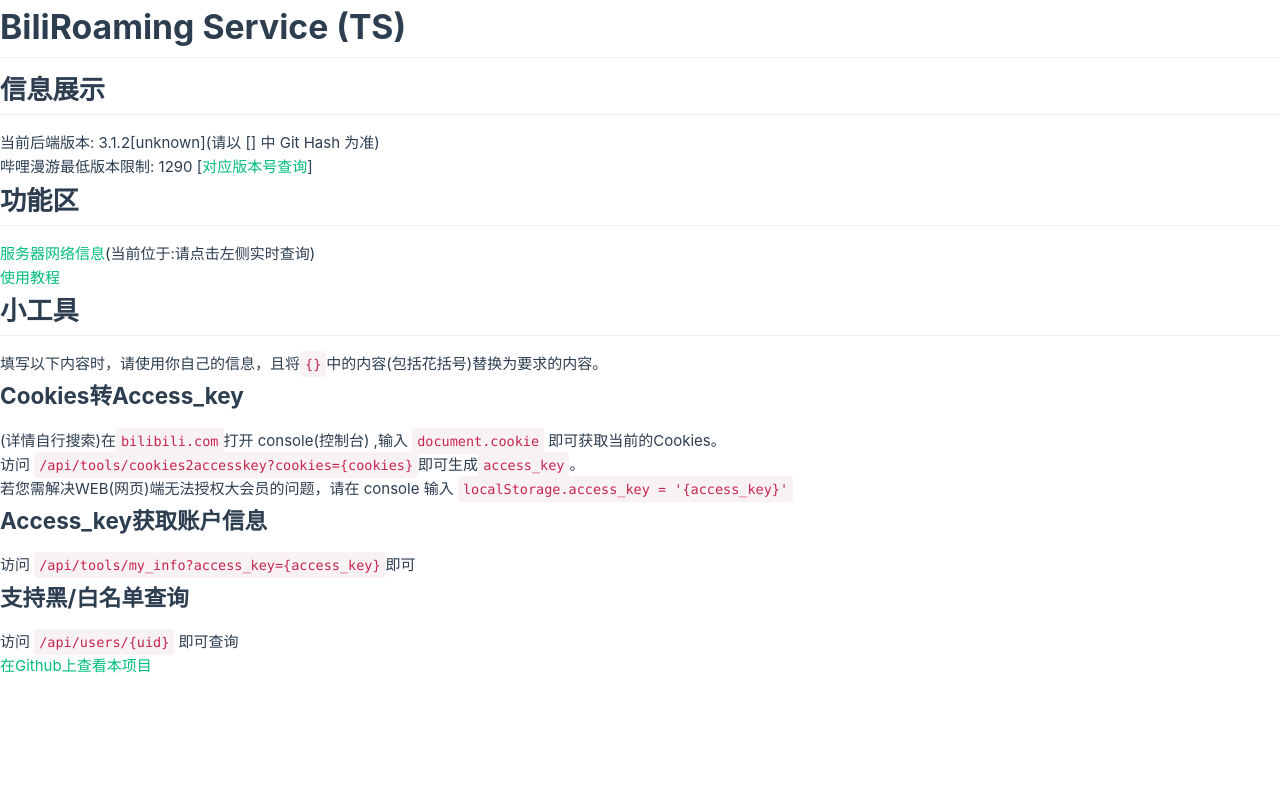
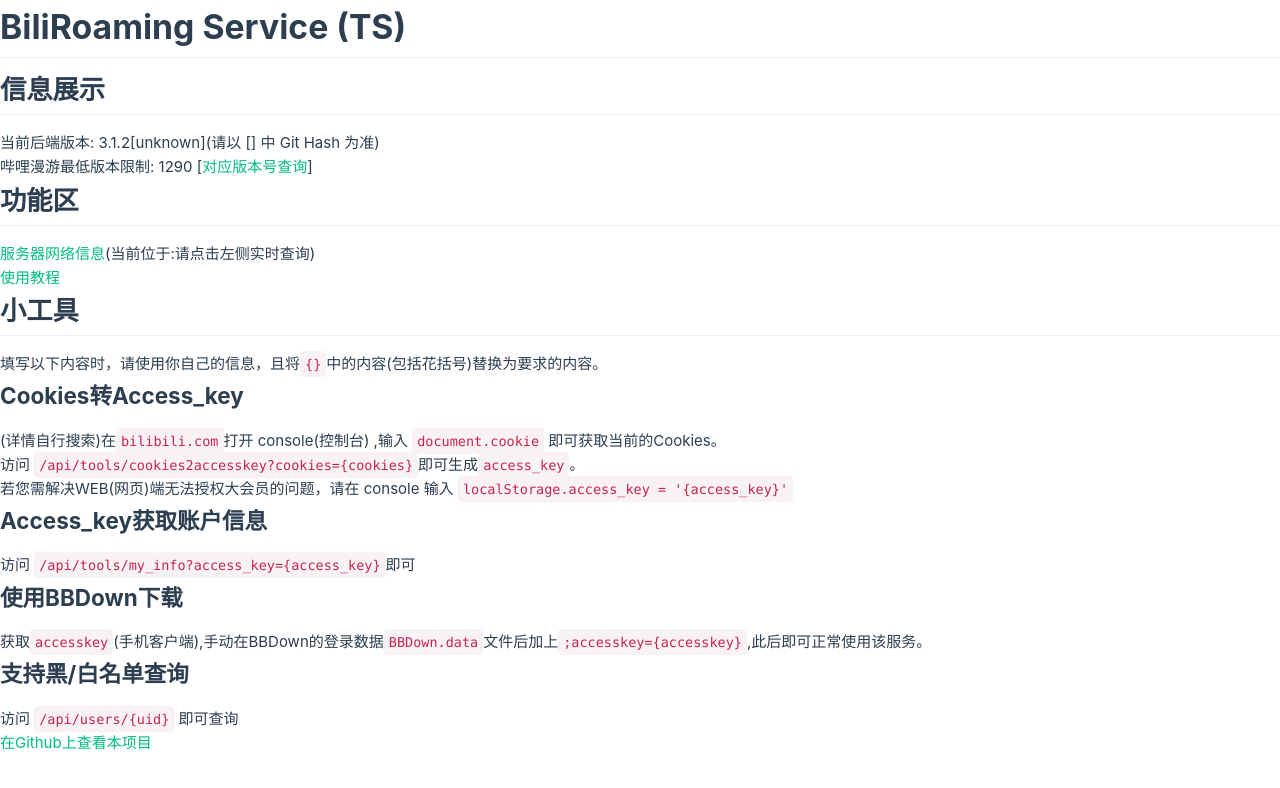
Before and after one commit to bili-vd-bak/biliroaming-ts-server-vercel, a Next.js app: page / in a window 1280 px wide. Shown: the top 788 px of the page. Built offline with nearby package versions, Linux system fonts and the light colour scheme.

Commit message:
fix. web playurl api for BBDown

```diff
--- a/pages/index.tsx
+++ b/pages/index.tsx
@@ -36,14 +36,21 @@
         (详情自行搜索)在<code>bilibili.com</code>打开 console(控制台) ,输入{" "}
         <code>document.cookie</code> 即可获取当前的Cookies。
         <br />
-        访问 <code>/api/tools/cookies2accesskey?cookies=&#123;cookies&#125;</code>
+        访问{" "}
+        <code>/api/tools/cookies2accesskey?cookies=&#123;cookies&#125;</code>
         即可生成<code>access_key</code>。
         <br />
         若您需解决WEB(网页)端无法授权大会员的问题，请在 console 输入{" "}
         <code>localStorage.access_key = '&#123;access_key&#125;'</code>
         <br />
         <h3>Access_key获取账户信息</h3>
-        访问 <code>/api/tools/my_info?access_key=&#123;access_key&#125;</code>即可
+        访问 <code>/api/tools/my_info?access_key=&#123;access_key&#125;</code>
+        即可
+        <br />
+        <h3>使用BBDown下载</h3>
+        获取<code>accesskey</code>(手机客户端),手动在BBDown的登录数据
+        <code>BBDown.data</code>文件后加上
+        <code>;accesskey=&#123;accesskey&#125;</code>,此后即可正常使用该服务。
         <br />
         <h3>支持黑/白名单查询</h3>
         访问 <code>/api/users/&#123;uid&#125;</code> 即可查询
--- a/src/utils/player-data-handler/web.ts
+++ b/src/utils/player-data-handler/web.ts
@@ -62,19 +62,18 @@
   if (!env.need_login) return [true, 0];
 
   //信息获取
-  if (env.need_login && !data.access_key && !cookies.SESSDATA) {
+  if (env.need_login && !data.access_key && !cookies.accesskey) {
     return [false, 6]; //要求登录
   }
 
   //仅允许access_key或cookies鉴权
   //旧cookies2accesskey失效，新API会产生登录信息，故删除仅cookies鉴权
   let access_key: string;
-  // if (!data.access_key && cookies.SESSDATA) {
-  //   //拯救一下只传cookies的BBDown
-  //   //TODO 查明DedeUserID,bili_jct,buvid3,buvid4影响
-  //   if (!cookies.DedeUserID) return [false, 6]; //FIXME DedeUserID处理问题
-  //   access_key = await bili.cookies2access_key(cookies);
-  // }
+  if (!data.access_key && cookies.accesskey) {
+    //拯救一下只传cookies的BBDown
+    //需手动为BBDown的请求带上特定cookie-'accesskey'
+    access_key = cookies.accesskey;
+  }
   const info = await bili.access_key2info(
     (data.access_key as string) || access_key
   );
```
Also changed, not shown: 1 other file (tests, documents, lock files or other folders).
